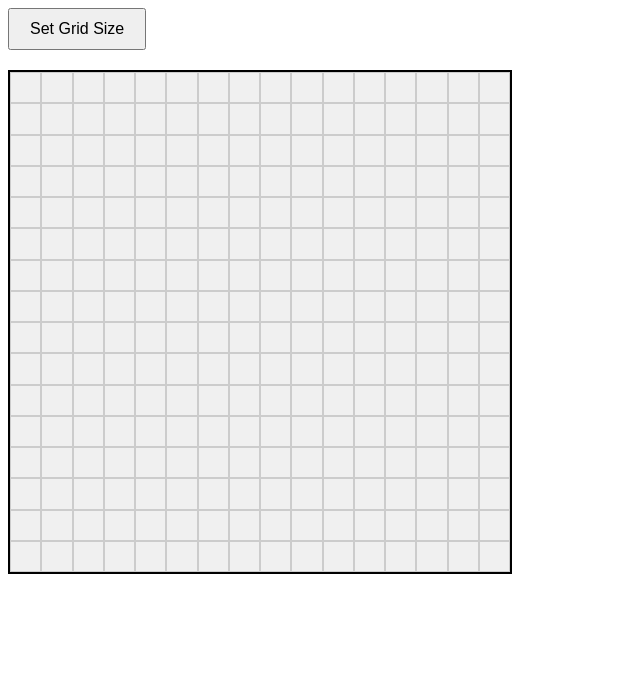
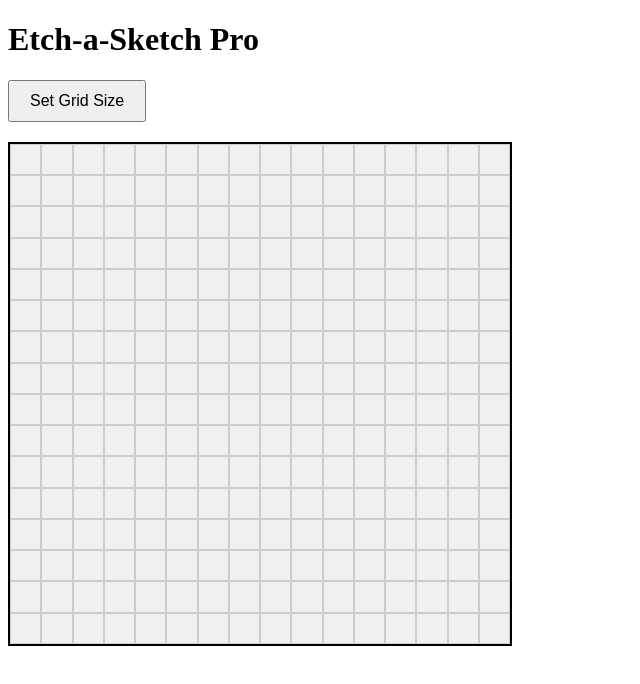
Before and after one commit to AfriCodeWizard/Etch-a-Sketch, a plain HTML site: page index.html in a window 1280 px wide. Shown: the whole page, without its empty margins (0-640 px from the left). Drawn offline with Linux system fonts and the light colour scheme.

Commit message:
Add Orbitron Google Font and heading for branded UI look

```diff
--- a/index.html
+++ b/index.html
@@ -3,11 +3,17 @@
 <head>
   <meta charset="UTF-8" />
   <meta name="viewport" content="width=device-width, initial-scale=1.0"/>
-  <title>Etch-a-Sketch</title>
+  <title>Etch-a-Sketch Pro</title>
   <link rel="stylesheet" href="style.css" />
+  <link rel="preconnect" href="https://fonts.googleapis.com">
+  <link rel="preconnect" href="https://fonts.gstatic.com" crossorigin>
+  <link href="https://fonts.googleapis.com/css2?family=Orbitron:wght@600&display=swap" rel="stylesheet">
 </head>
 <body>
-  <button id="resizeBtn">Set Grid Size</button>
+  <h1>Etch-a-Sketch Pro</h1>
+  <div class="controls">
+    <button id="resizeBtn">Set Grid Size</button>
+  </div>
   <div class="container" id="container"></div>
 
   <script src="script.js"></script>
```
